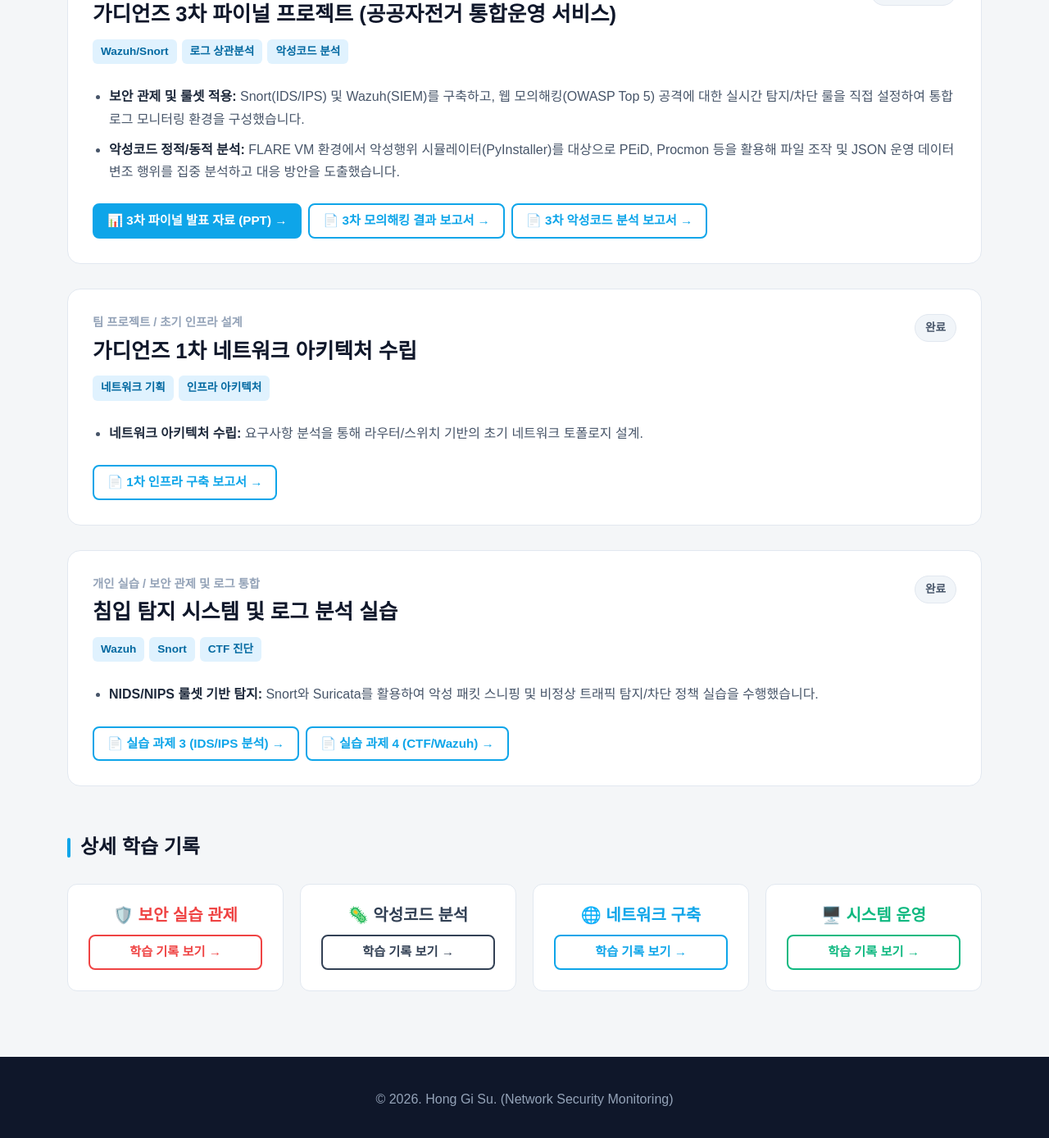
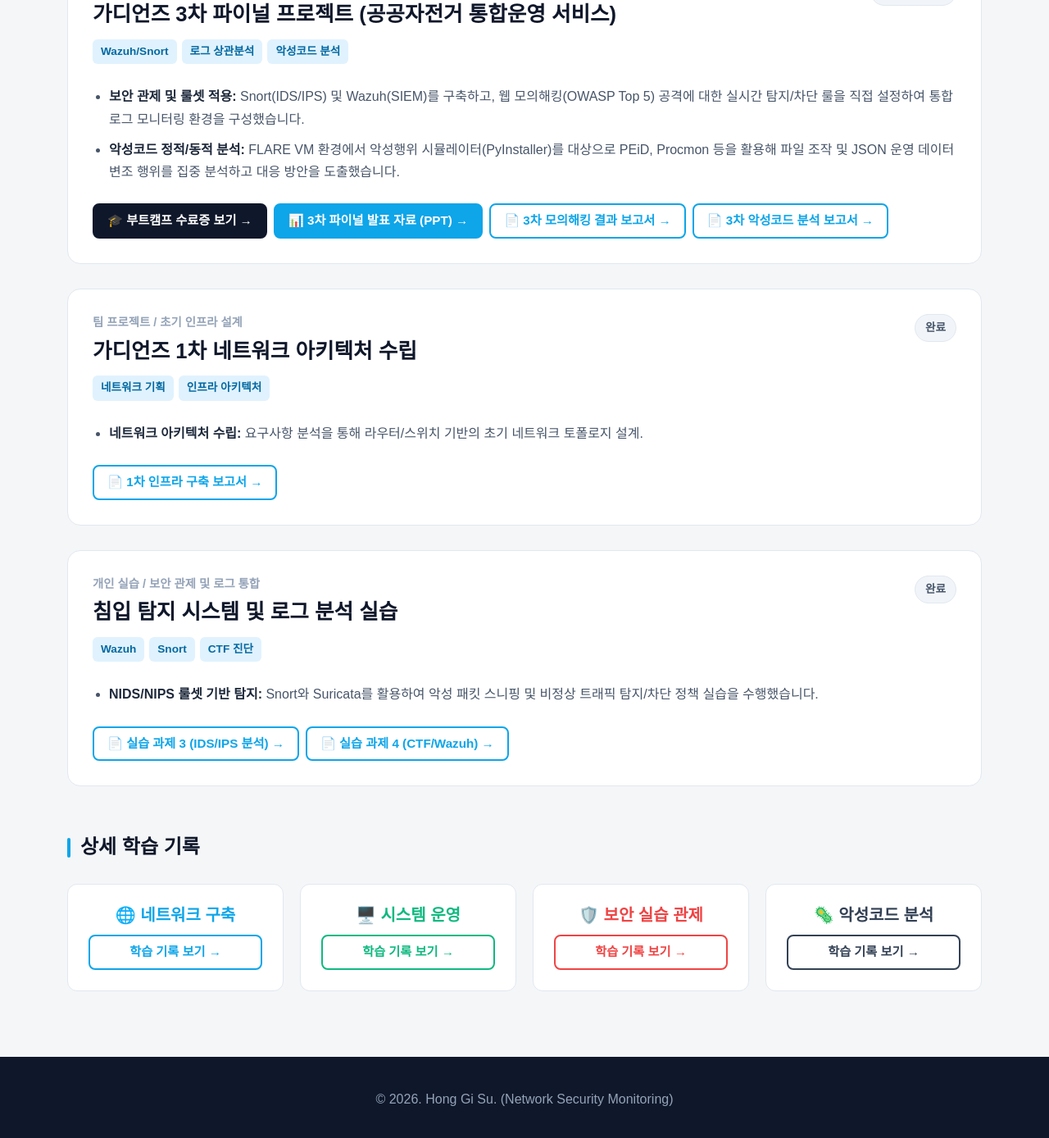
Before and after one commit to Hong-ki-su/Hong-ki-su.github.io, a Jekyll site: the page index.html, which Jekyll copies as it is, in a window 1280 px wide and 1400 px high, scrolled down 1588 px. Shown: the top 1388 px of the window at 82% size. Built offline with Jekyll 4.4.1, drawn with Linux system fonts in a browser that asks for light colours; some web fonts are replaced.

Commit message:
포트폴리오 업데이트: 가디언즈 부트캠프 수료증 추가 완료

```diff
--- a/engineer.html
+++ b/engineer.html
@@ -111,6 +111,7 @@
       </div>
     </div>
 
+    <!-- 💡 3차 파이널 프로젝트 (수료증 버튼이 여기에 추가됩니다!) -->
     <div class="project-card">
       <div class="project-status" style="background: #f1f5f9; color: #475569; border-color: #e2e8f0;">수료 프로젝트</div>
       <div class="project-meta">팀 프로젝트 / 보안 아키텍처 및 망 분리 구축</div>
@@ -121,12 +122,14 @@
         <li><strong>통합 보안 솔루션 인프라 구성:</strong> 인프라 전반에 Snort(IDS/IPS) 및 Wazuh(SIEM) 서버를 유기적으로 연동하여 시스템 무결성 점검 체계를 완성하고 안전한 인프라 뼈대를 구축했습니다.</li>
       </ul>
       <div class="d-flex flex-wrap gap-2">
+        <a href="홍기수.pdf" target="_blank" class="btn-custom" style="background:#0f172a; color:#fff; border-color:#0f172a;">🎓 부트캠프 수료증 보기 →</a>
         <a href="https://view.officeapps.live.com/op/view.aspx?src=https://hong-ki-su.github.io/4팀_사뿐히뚫조_3차_프로젝트_결과보고서_(5).pptx" target="_blank" class="btn-custom" style="background:#10b981; color:#fff; border-color:#10b981;">📊 3차 파이널 발표 자료 (PPT) →</a>
         <a href="4팀_사뿐히뚫조_최종_모의해킹_결과보고서.pdf" target="_blank" class="btn-custom">📄 3차 인프라 및 모의해킹 보고서 →</a>
         <a href="또롱이_악성코드_분석_보고서%20(1).pdf" target="_blank" class="btn-custom">📄 3차 인프라 악성행위 분석 보고서 →</a>
       </div>
     </div>
 
+    <!-- 1차 프로젝트 -->
     <div class="project-card">
       <div class="project-status" style="background: #f1f5f9; color: #475569; border-color: #e2e8f0;">완료</div>
       <div class="project-meta">팀 프로젝트 / 초기 인프라 설계</div>
--- a/index.html
+++ b/index.html
@@ -95,7 +95,6 @@
   <div class="section-container">
     <h2 class="section-title">주요 실무 과제 및 프로젝트</h2>
 
-    <!-- 💡 2차 프로젝트 (우수상) : 메인 페이지 버튼 3개 완벽 복구 -->
     <div class="project-card" style="border: 2px solid #0ea5e9;">
       <div class="project-status" style="background: #e0f2fe; color: #0369a1; border-color: #bae6fd;">🥇 우수상 수상</div>
       <div class="project-meta">팀 프로젝트 / 모의해킹 및 방어 인프라</div>
@@ -107,13 +106,12 @@
       </ul>
       <div class="d-flex flex-wrap gap-2">
         <a href="2차프로젝트 우수상_상장.jpg" target="_blank" class="btn-custom" style="background:#0ea5e9; color:#fff;">🏅 우수상 상장 보기 →</a>
-        <!-- 💡 누락되었던 2차 인프라 설계 계획서 완벽 복구 완료 -->
         <a href="2_2지(easy)하조_2차팀프로젝트계획서.pdf" target="_blank" class="btn-custom">📄 2차 인프라 설계 계획서 →</a>
         <a href="3_2지(easy)하조_모의해킹결과보고서.pdf" target="_blank" class="btn-custom">📄 2차 모의해킹 결과 보고서 →</a>
       </div>
     </div>
 
-    <!-- 💡 3차 파이널 프로젝트 -->
+    <!-- 💡 3차 파이널 프로젝트 (수료증 버튼이 여기에 추가됩니다!) -->
     <div class="project-card">
       <div class="project-status" style="background: #f1f5f9; color: #475569; border-color: #e2e8f0;">수료 프로젝트</div>
       <div class="project-meta">팀 프로젝트 / 통합 로그 분석 및 악성코드 분석</div>
@@ -124,7 +122,7 @@
         <li><strong>악성코드 정적/동적 분석:</strong> FLARE VM 환경에서 악성행위 시뮬레이터(PyInstaller)를 대상으로 PEiD, Procmon 등을 활용해 파일 조작 및 JSON 운영 데이터 변조 행위를 집중 분석하고 대응 방안을 도출했습니다.</li>
       </ul>
       <div class="d-flex flex-wrap gap-2">
-        <!-- 💡 3차 원본 파일명 및 MS 뷰어 적용 완료 -->
+        <a href="홍기수.pdf" target="_blank" class="btn-custom" style="background:#0f172a; color:#fff; border-color:#0f172a;">🎓 부트캠프 수료증 보기 →</a>
         <a href="https://view.officeapps.live.com/op/view.aspx?src=https://hong-ki-su.github.io/4팀_사뿐히뚫조_3차_프로젝트_결과보고서_(5).pptx" target="_blank" class="btn-custom" style="background:#0ea5e9; color:#fff;">📊 3차 파이널 발표 자료 (PPT) →</a>
         <a href="4팀_사뿐히뚫조_최종_모의해킹_결과보고서.pdf" target="_blank" class="btn-custom">📄 3차 모의해킹 결과 보고서 →</a>
         <a href="또롱이_악성코드_분석_보고서%20(1).pdf" target="_blank" class="btn-custom">📄 3차 악성코드 분석 보고서 →</a>
@@ -164,10 +162,10 @@
   <div class="section-container">
     <h2 class="section-title">상세 학습 기록</h2>
     <div class="cap-grid">
+      <div class="cap-card" style="text-align: center;"><h3 class="cap-title" style="color: #0ea5e9;">🌐 네트워크 구축</h3><a href="network.html" class="btn-custom w-100 justify-content-center" style="border-color: #0ea5e9; color: #0ea5e9;">학습 기록 보기 →</a></div>
+      <div class="cap-card" style="text-align: center;"><h3 class="cap-title" style="color: #10b981;">🖥️ 시스템 운영</h3><a href="system.html" class="btn-custom w-100 justify-content-center" style="border-color: #10b981; color: #10b981;">학습 기록 보기 →</a></div>
       <div class="cap-card" style="text-align: center;"><h3 class="cap-title" style="color: #ef4444;">🛡️ 보안 실습 관제</h3><a href="security.html" class="btn-custom w-100 justify-content-center" style="border-color: #ef4444; color: #ef4444;">학습 기록 보기 →</a></div>
       <div class="cap-card" style="text-align: center;"><h3 class="cap-title" style="color: #334155;">🦠 악성코드 분석</h3><a href="malware.html" class="btn-custom w-100 justify-content-center" style="border-color: #334155; color: #334155;">학습 기록 보기 →</a></div>
-      <div class="cap-card" style="text-align: center;"><h3 class="cap-title" style="color: #0ea5e9;">🌐 네트워크 구축</h3><a href="network.html" class="btn-custom w-100 justify-content-center">학습 기록 보기 →</a></div>
-      <div class="cap-card" style="text-align: center;"><h3 class="cap-title" style="color: #10b981;">🖥️ 시스템 운영</h3><a href="system.html" class="btn-custom w-100 justify-content-center" style="border-color: #10b981; color: #10b981;">학습 기록 보기 →</a></div>
     </div>
   </div>
 </div>
```
